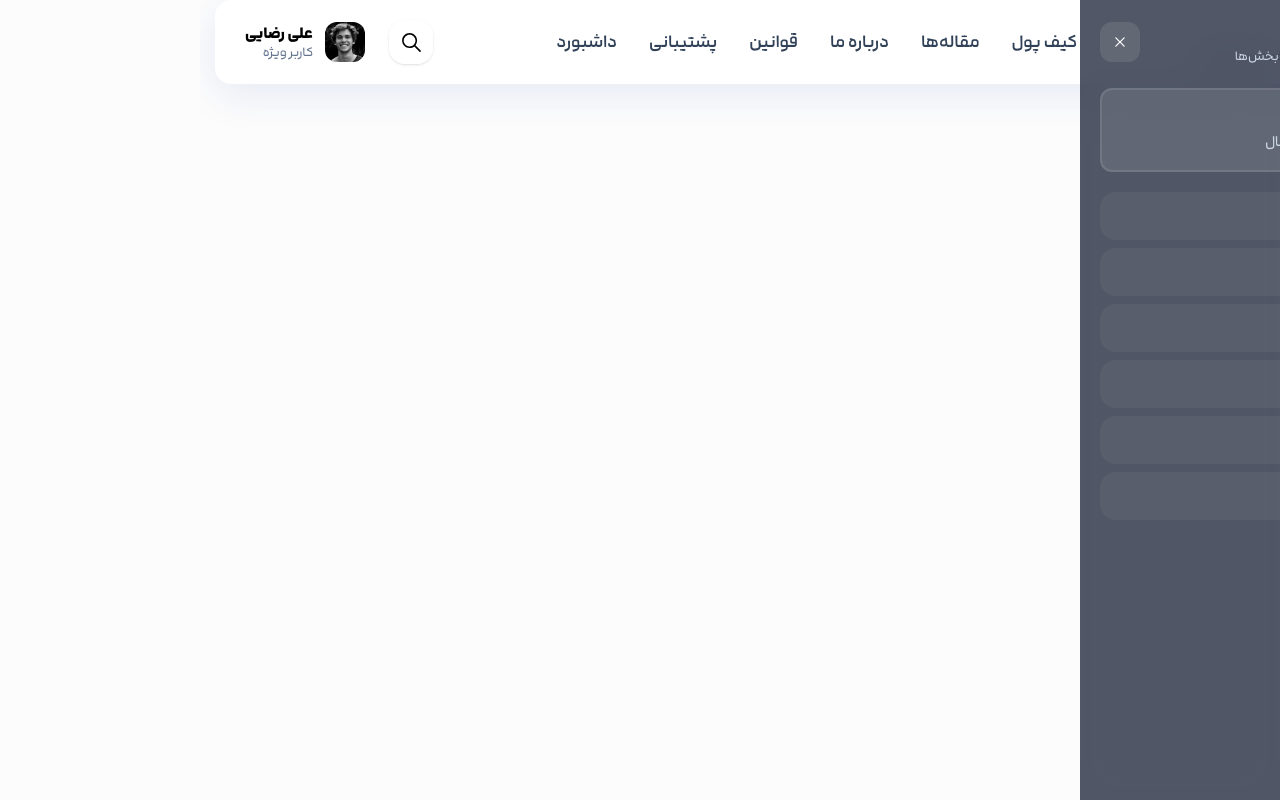
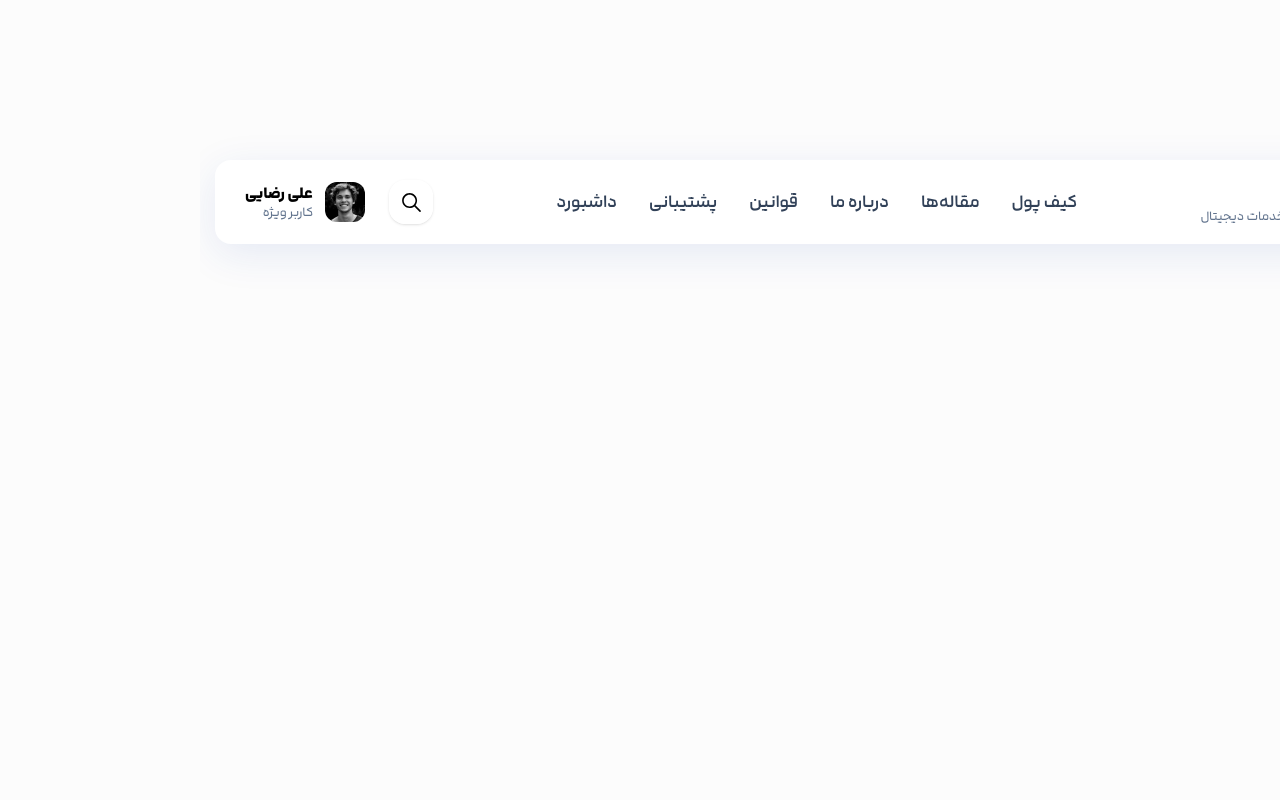
Before and after one commit to hossein1075/CryptoHub, a Next.js app: page / in a window 1280 px wide. Built offline with nearby package versions, Linux system fonts and the light colour scheme.

Commit message:
add html crypto price

```diff
--- a/src/app/page.tsx
+++ b/src/app/page.tsx
@@ -1,12 +1,54 @@
 import NavBar from "@/components/modules/navBar/NavBar";
 import SideBar from "@/components/modules/sidebar/SideBar";
-import Image from "next/image";
+import { IoIosArrowDown } from "react-icons/io";
+import { IoIosArrowUp } from "react-icons/io";
 
 export default function Home() {
   return (
   <>
+  <div>
+    <div>
+      {/* crypto */}
+      <div>
+        <span></span>
+        <span>دلار پی پال</span>
+        <span>۵۹,۴۰۰ تومان</span>
+        <span>
+          +۱.۲٪
+          <IoIosArrowUp/>
+        </span>
+      </div>
+      <div>
+        <span></span>
+        <span>دلار پی پال</span>
+        <span>۵۹,۴۰۰ تومان</span>
+        <span>
+          +۱.۲٪
+          <IoIosArrowUp/>
+        </span>
+      </div>
+      <div>
+        <span></span>
+        <span>دلار پی پال</span>
+        <span>۵۹,۴۰۰ تومان</span>
+        <span>
+          +۱.۲٪
+          <IoIosArrowDown/>
+        </span>
+      </div>
+      <div>
+        <span></span>
+        <span>دلار پی پال</span>
+        <span>۵۹,۴۰۰ تومان</span>
+        <span>
+          +۱.۲٪
+          <IoIosArrowDown/>
+        </span>
+      </div>
+    </div>
+  </div>
   <NavBar/>
-  <SideBar/>
+  {/* <SideBar/> */}
   </>
   );
 }
--- a/src/components/modules/sidebar/SideBar.tsx
+++ b/src/components/modules/sidebar/SideBar.tsx
@@ -11,8 +11,8 @@ function SideBar() {
                           <div className='flex items-center gap-3'>
                               <div className='size-11 flexCenter bg-linear-to-br from-blue-600 to-cyan-400 text-white rounded-2xl shadow-lg shadow-blue-500/30'>
                                 <svg xmlns="http://www.w3.org/2000/svg" className="w-6 h-6" fill="none" viewBox="0 0 24 24" stroke="currentColor">
-                                    <path stroke-linecap="round" stroke-linejoin="round" stroke-width="1.8" d="M12 3l7 4v10l-7 4-7-4V7l7-4z"></path>
-                                    <path stroke-linecap="round" stroke-linejoin="round" stroke-width="1.8" d="M12 7l4 2.3v5.4L12 17l-4-2.3V9.3L12 7z"></path>
+                                    <path strokeLinecap="round" strokeLinejoin="round" strokeWidth="1.8" d="M12 3l7 4v10l-7 4-7-4V7l7-4z"></path>
+                                    <path strokeLinecap="round" strokeLinejoin="round" strokeWidth="1.8" d="M12 7l4 2.3v5.4L12 17l-4-2.3V9.3L12 7z"></path>
                                 </svg>
                             </div>
                             <div>
```
